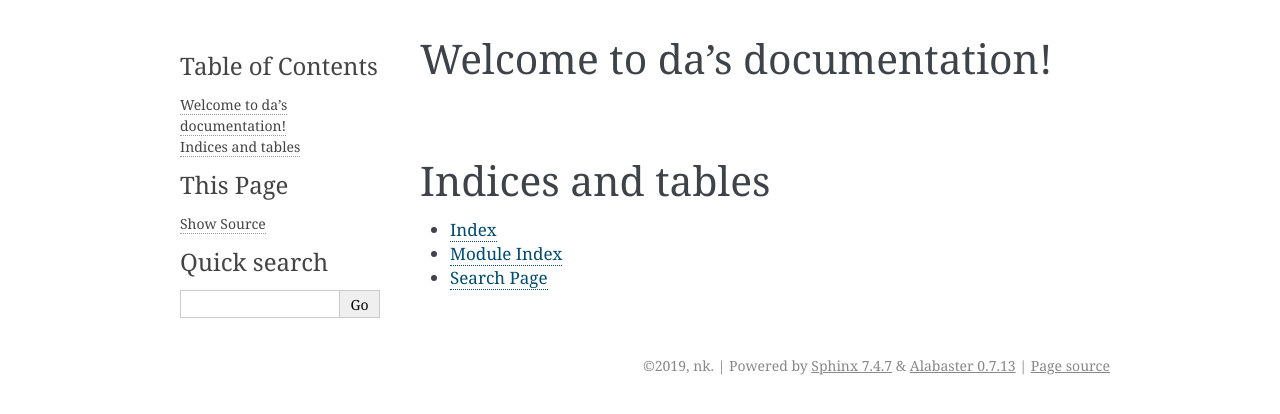
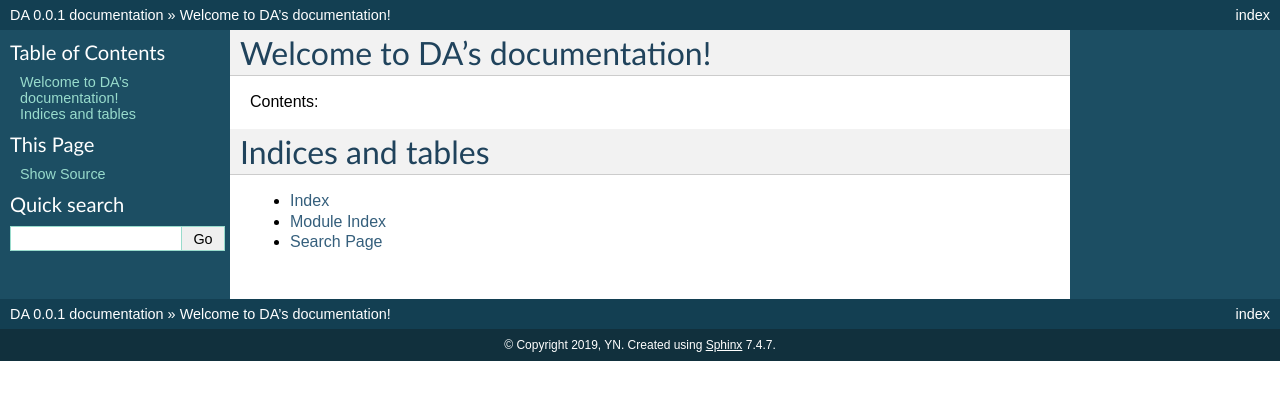
Before and after one commit to arita37/da, a Sphinx documentation site: the page built from docs/source/index.rst, in a window 1280 px wide. Shown: the top 414 px of the page. Built offline with Sphinx 7.4.7, drawn with Linux system fonts in a browser that asks for light colours; some of the changed lines change nothing that is shown.

Commit message:
Added the initial documentation project.

```diff
--- a/docs/source/conf.py
+++ b/docs/source/conf.py
@@ -1,186 +1,243 @@
+#!/usr/bin/env python3
 # -*- coding: utf-8 -*-
 #
-# Configuration file for the Sphinx documentation builder.
+# DA documentation build configuration file, created by
+# sphinx-quickstart on Tue Jul 16 11:08:29 2019.
 #
-# This file does only contain a selection of the most common options. For a
-# full list see the documentation:
-# http://www.sphinx-doc.org/en/master/config
+# This file is execfile()d with the current directory set to its containing dir.
+#
+# Note that not all possible configuration values are present in this
+# autogenerated file.
+#
+# All configuration values have a default; values that are commented out
+# serve to show the default.
 
-# -- Path setup --------------------------------------------------------------
+import sys, os
 
 # If extensions (or modules to document with autodoc) are in another directory,
 # add these directories to sys.path here. If the directory is relative to the
 # documentation root, use os.path.abspath to make it absolute, like shown here.
-#
-# import os
-# import sys
-# sys.path.insert(0, os.path.abspath('.'))
+#sys.path.insert(0, os.path.abspath('.'))
 
-
-# -- Project information -----------------------------------------------------
-
-project = 'da'
-copyright = '2019, nk'
-author = 'nk'
-
-# The short X.Y version
-version = ''
-# The full version, including alpha/beta/rc tags
-release = 'test'
-
-
-# -- General configuration ---------------------------------------------------
+# -- General configuration -----------------------------------------------------
 
 # If your documentation needs a minimal Sphinx version, state it here.
-#
-# needs_sphinx = '1.0'
+#needs_sphinx = '1.0'
 
-# Add any Sphinx extension module names here, as strings. They can be
-# extensions coming with Sphinx (named 'sphinx.ext.*') or your custom
-# ones.
-extensions = [
-    'sphinx.ext.autodoc',
-    'sphinx.ext.doctest',
-    'sphinx.ext.coverage',
-    'sphinx.ext.mathjax',
-    'sphinx.ext.ifconfig',
-    'sphinx.ext.viewcode',
-    'sphinx.ext.githubpages',
-]
+# Add any Sphinx extension module names here, as strings. They can be extensions
+# coming with Sphinx (named 'sphinx.ext.*') or your custom ones.
+extensions = ['sphinx.ext.autodoc', 'sphinx.ext.doctest']
 
 # Add any paths that contain templates here, relative to this directory.
-templates_path = ['_templates']
+templates_path = ['ntemplates']
 
-# The suffix(es) of source filenames.
-# You can specify multiple suffix as a list of string:
-#
-# source_suffix = ['.rst', '.md']
+# The suffix of source filenames.
 source_suffix = '.rst'
+
+# The encoding of source files.
+#source_encoding = 'utf-8-sig'
 
 # The master toctree document.
 master_doc = 'index'
 
+# General information about the project.
+project = 'DA'
+copyright = '2019, YN'
+
+# The version info for the project you're documenting, acts as replacement for
+# |version| and |release|, also used in various other places throughout the
+# built documents.
+#
+# The short X.Y version.
+version = '0.0.1'
+# The full version, including alpha/beta/rc tags.
+release = '0.0.1'
+
 # The language for content autogenerated by Sphinx. Refer to documentation
 # for a list of supported languages.
-#
-# This is also used if you do content translation via gettext catalogs.
-# Usually you set "language" from the command line for these cases.
-language = None
+#language = None
+
+# There are two options for replacing |today|: either, you set today to some
+# non-false value, then it is used:
+#today = ''
+# Else, today_fmt is used as the format for a strftime call.
+#today_fmt = '%B %d, %Y'
 
 # List of patterns, relative to source directory, that match files and
 # directories to ignore when looking for source files.
-# This pattern also affects html_static_path and html_extra_path .
 exclude_patterns = []
+
+# The reST default role (used for this markup: `text`) to use for all documents.
+#default_role = None
+
+# If true, '()' will be appended to :func: etc. cross-reference text.
+#add_function_parentheses = True
+
+# If true, the current module name will be prepended to all description
+# unit titles (such as .. function::).
+#add_module_names = True
+
+# If true, sectionauthor and moduleauthor directives will be shown in the
+# output. They are ignored by default.
+#show_authors = False
 
 # The name of the Pygments (syntax highlighting) style to use.
 pygments_style = 'sphinx'
 
+# A list of ignored prefixes for module index sorting.
+#modindex_common_prefix = []
 
-# -- Options for HTML output -------------------------------------------------
+
+# -- Options for HTML output ---------------------------------------------------
 
 # The theme to use for HTML and HTML Help pages.  See the documentation for
 # a list of builtin themes.
-#
-html_theme = 'alabaster'
+html_theme = 'default'
 
 # Theme options are theme-specific and customize the look and feel of a theme
 # further.  For a list of options available for each theme, see the
 # documentation.
-#
-# html_theme_options = {}
+#html_theme_options = {}
+
+# Add any paths that contain custom themes here, relative to this directory.
+#html_theme_path = []
+
+# The name for this set of Sphinx documents.  If None, it defaults to
+# "<project> v<release> documentation".
+#html_title = None
+
+# A shorter title for the navigation bar.  Default is the same as html_title.
+#html_short_title = None
+
+# The name of an image file (relative to this directory) to place at the top
+# of the sidebar.
+#html_logo = None
+
+# The name of an image file (within the static path) to use as favicon of the
+# docs.  This file should be a Windows icon file (.ico) being 16x16 or 32x32
+# pixels large.
+#html_favicon = None
 
 # Add any paths that contain custom static files (such as style sheets) here,
 # relative to this directory. They are copied after the builtin static files,
 # so a file named "default.css" will overwrite the builtin "default.css".
-html_static_path = ['_static']
+html_static_path = ['nstatic']
 
-# Custom sidebar templates, must be a dictionary that maps document names
-# to template names.
-#
-# The default sidebars (for documents that don't match any pattern) are
-# defined by theme itself.  Builtin themes are using these templates by
-# default: ``['localtoc.html', 'relations.html', 'sourcelink.html',
-# 'searchbox.html']``.
-#
-# html_sidebars = {}
+# If not '', a 'Last updated on:' timestamp is inserted at every page bottom,
+# using the given strftime format.
+#html_last_updated_fmt = '%b %d, %Y'
+
+# If true, SmartyPants will be used to convert quotes and dashes to
+# typographically correct entities.
+#html_use_smartypants = True
+
+# Custom sidebar templates, maps document names to template names.
+#html_sidebars = {}
+
+# Additional templates that should be rendered to pages, maps page names to
+# template names.
+#html_additional_pages = {}
+
+# If false, no module index is generated.
+#html_domain_indices = True
+
+# If false, no index is generated.
+#html_use_index = True
+
+# If true, the index is split into individual pages for each letter.
+#html_split_index = False
+
+# If true, links to the reST sources are added to the pages.
+#html_show_sourcelink = True
+
+# If true, "Created using Sphinx" is shown in the HTML footer. Default is True.
+#html_show_sphinx = True
+
+# If true, "(C) Copyright ..." is shown in the HTML footer. Default is True.
+#html_show_copyright = True
+
+# If true, an OpenSearch description file will be output, and all pages will
+# contain a <link> tag referring to it.  The value of this option must be the
+# base URL from which the finished HTML is served.
+#html_use_opensearch = ''
+
+# This is the file name suffix for HTML files (e.g. ".xhtml").
+#html_file_suffix = None
+
+# Output file base name for HTML help builder.
+htmlhelp_basename = 'DAdoc'
 
 
-# -- Options for HTMLHelp output ---------------------------------------------
-
-# Output file base name for HTML help builder.
-htmlhelp_basename = 'dadoc'
-
-
-# -- Options for LaTeX output ------------------------------------------------
+# -- Options for LaTeX output --------------------------------------------------
 
 latex_elements = {
-    # The paper size ('letterpaper' or 'a4paper').
-    #
-    # 'papersize': 'letterpaper',
+# The paper size ('letterpaper' or 'a4paper').
+#'papersize': 'letterpaper',
 
-    # The font size ('10pt', '11pt' or '12pt').
-    #
-    # 'pointsize': '10pt',
+# The font size ('10pt', '11pt' or '12pt').
+#'pointsize': '10pt',
 
-    # Additional stuff for the LaTeX preamble.
-    #
-    # 'preamble': '',
-
-    # Latex figure (float) alignment
-    #
-    # 'figure_align': 'htbp',
+# Additional stuff for the LaTeX preamble.
+#'preamble': '',
 }
 
 # Grouping the document tree into LaTeX files. List of tuples
-# (source start file, target name, title,
-#  author, documentclass [howto, manual, or own class]).
+# (source start file, target name, title, author, documentclass [howto/manual]).
 latex_documents = [
-    (master_doc, 'da.tex', 'da Documentation',
-     'nk', 'manual'),
+  ('index', 'DA.tex', 'DA Documentation',
+   'YN', 'manual'),
 ]
 
+# The name of an image file (relative to this directory) to place at the top of
+# the title page.
+#latex_logo = None
 
-# -- Options for manual page output ------------------------------------------
+# For "manual" documents, if this is true, then toplevel headings are parts,
+# not chapters.
+#latex_use_parts = False
+
+# If true, show page references after internal links.
+#latex_show_pagerefs = False
+
+# If true, show URL addresses after external links.
+#latex_show_urls = False
+
+# Documents to append as an appendix to all manuals.
+#latex_appendices = []
+
+# If false, no module index is generated.
+#latex_domain_indices = True
+
+
+# -- Options for manual page output --------------------------------------------
 
 # One entry per manual page. List of tuples
 # (source start file, name, description, authors, manual section).
 man_pages = [
-    (master_doc, 'da', 'da Documentation',
-     [author], 1)
+    ('index', 'da', 'DA Documentation',
+     ['YN'], 1)
 ]
 
+# If true, show URL addresses after external links.
+#man_show_urls = False
 
-# -- Options for Texinfo output ----------------------------------------------
+
+# -- Options for Texinfo output ------------------------------------------------
 
 # Grouping the document tree into Texinfo files. List of tuples
 # (source start file, target name, title, author,
 #  dir menu entry, description, category)
 texinfo_documents = [
-    (master_doc, 'da', 'da Documentation',
-     author, 'da', 'One line description of project.',
-     'Miscellaneous'),
+  ('index', 'DA', 'DA Documentation',
+   'YN', 'DA', 'One line description of project.',
+   'Miscellaneous'),
 ]
 
+# Documents to append as an appendix to all manuals.
+#texinfo_appendices = []
 
-# -- Options for Epub output -------------------------------------------------
+# If false, no module index is generated.
+#texinfo_domain_indices = True
 
-# Bibliographic Dublin Core info.
-epub_title = project
-epub_author = author
-epub_publisher = author
-epub_copyright = copyright
-
-# The unique identifier of the text. This can be a ISBN number
-# or the project homepage.
-#
-# epub_identifier = ''
-
-# A unique identification for the text.
-#
-# epub_uid = ''
-
-# A list of files that should not be packed into the epub file.
-epub_exclude_files = ['search.html']
-
-
-# -- Extension configuration -------------------------------------------------
+# How to display URL addresses: 'footnote', 'no', or 'inline'.
+#texinfo_show_urls = 'footnote'
--- a/docs/source/index.rst
+++ b/docs/source/index.rst
@@ -1,14 +1,15 @@
-.. da documentation master file, created by
-   sphinx-quickstart on Mon Jul 15 00:12:00 2019.
+.. DA documentation master file, created by
+   sphinx-quickstart on Tue Jul 16 11:08:29 2019.
    You can adapt this file completely to your liking, but it should at least
    contain the root `toctree` directive.
 
-Welcome to da's documentation!
+Welcome to DA's documentation!
 ==============================
+
+Contents:
 
 .. toctree::
    :maxdepth: 2
-   :caption: Contents:
 
 
 
```
Also changed, not shown: requirements.txt (added, +25 -0 lines), 3 other files.
